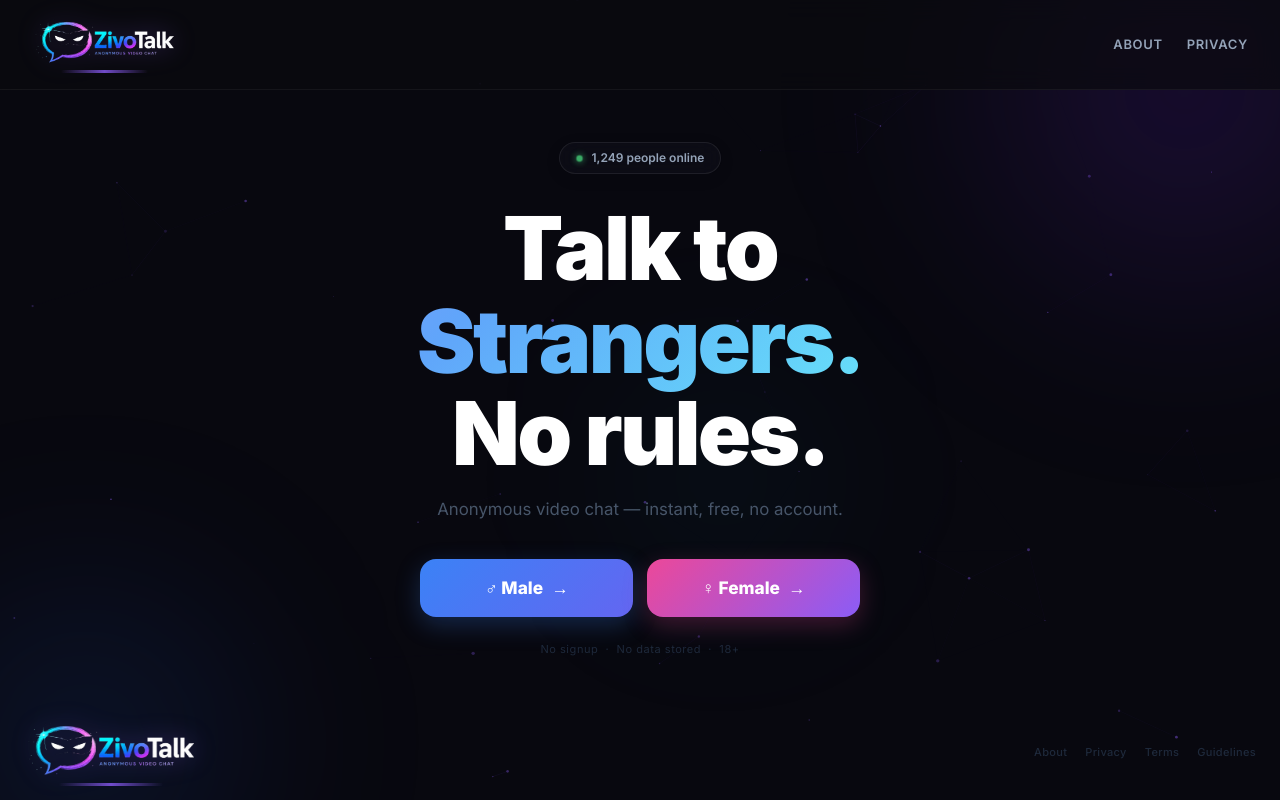
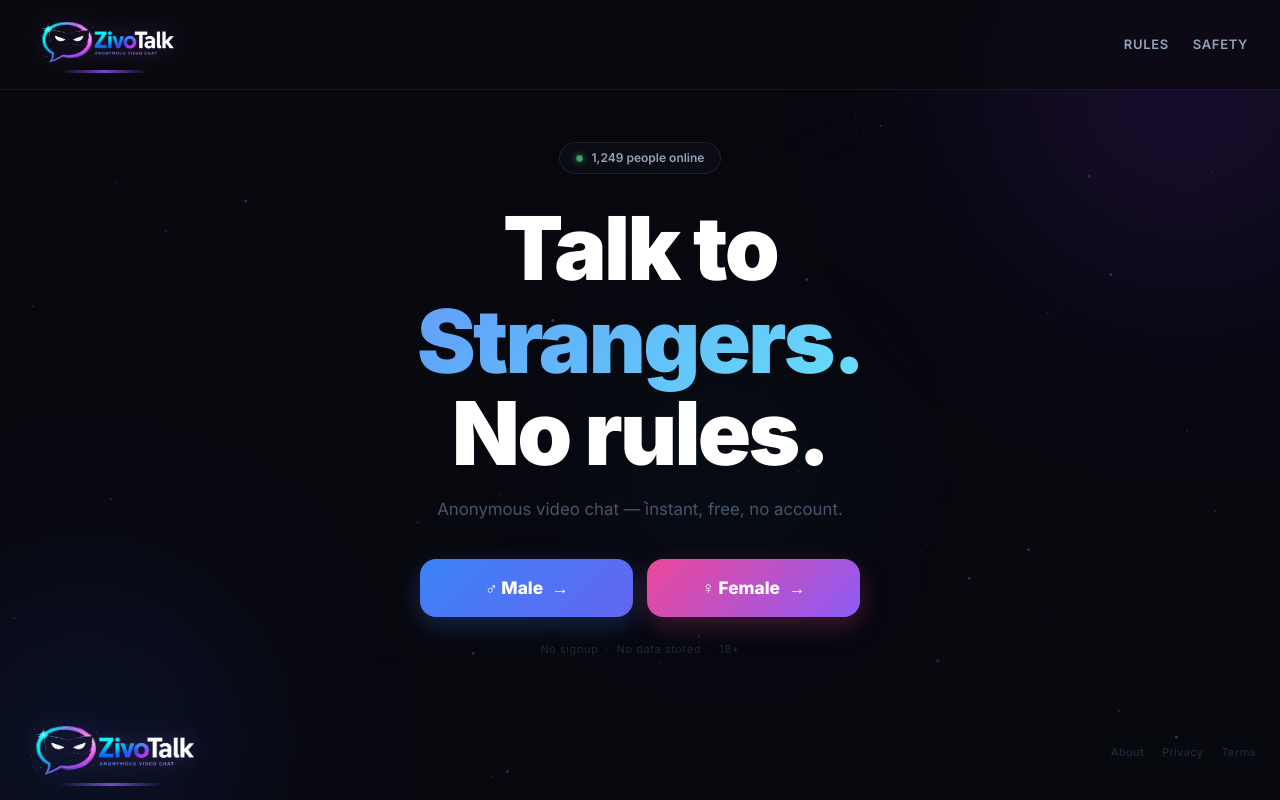
Before and after one commit to MohammadHamza2518/zivo, a Next.js app in the folder frontend/: page / in a window 1280 px wide. Built offline with nearby package versions, Linux system fonts and the light colour scheme.

Commit message:
Optimize navigation links to avoid duplication

```diff
--- a/frontend/app/page.tsx
+++ b/frontend/app/page.tsx
@@ -424,8 +424,8 @@ export default function Home() {
         }}>
           <Logo height={50} />
           <nav style={{ display: 'flex', gap: 24 }}>
-            <a href="/about" style={{ color: '#94a3b8', textDecoration: 'none', fontSize: 13, fontWeight: 600, letterSpacing: '0.05em', textTransform: 'uppercase' }}>About</a>
-            <a href="/privacy" style={{ color: '#94a3b8', textDecoration: 'none', fontSize: 13, fontWeight: 600, letterSpacing: '0.05em', textTransform: 'uppercase' }}>Privacy</a>
+            <a href="/guidelines" style={{ color: '#94a3b8', textDecoration: 'none', fontSize: 13, fontWeight: 600, letterSpacing: '0.05em', textTransform: 'uppercase' }}>Rules</a>
+            <a href="/privacy" style={{ color: '#94a3b8', textDecoration: 'none', fontSize: 13, fontWeight: 600, letterSpacing: '0.05em', textTransform: 'uppercase' }}>Safety</a>
           </nav>
         </header>
 
@@ -469,7 +469,6 @@ export default function Home() {
             <a href="/about">About</a>
             <a href="/privacy">Privacy</a>
             <a href="/terms">Terms</a>
-            <a href="/guidelines">Guidelines</a>
           </nav>
         </div>
       </div>
```
